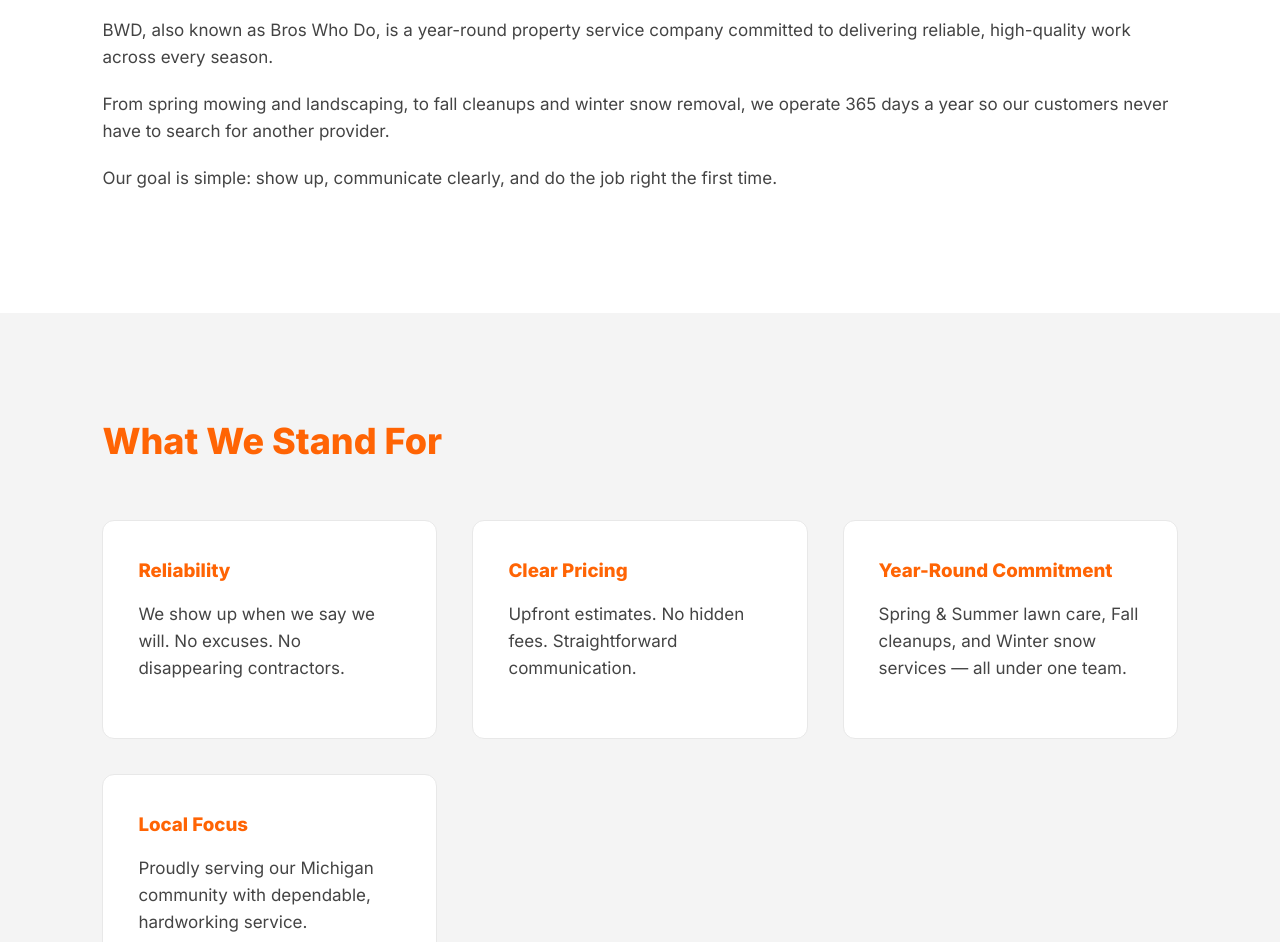
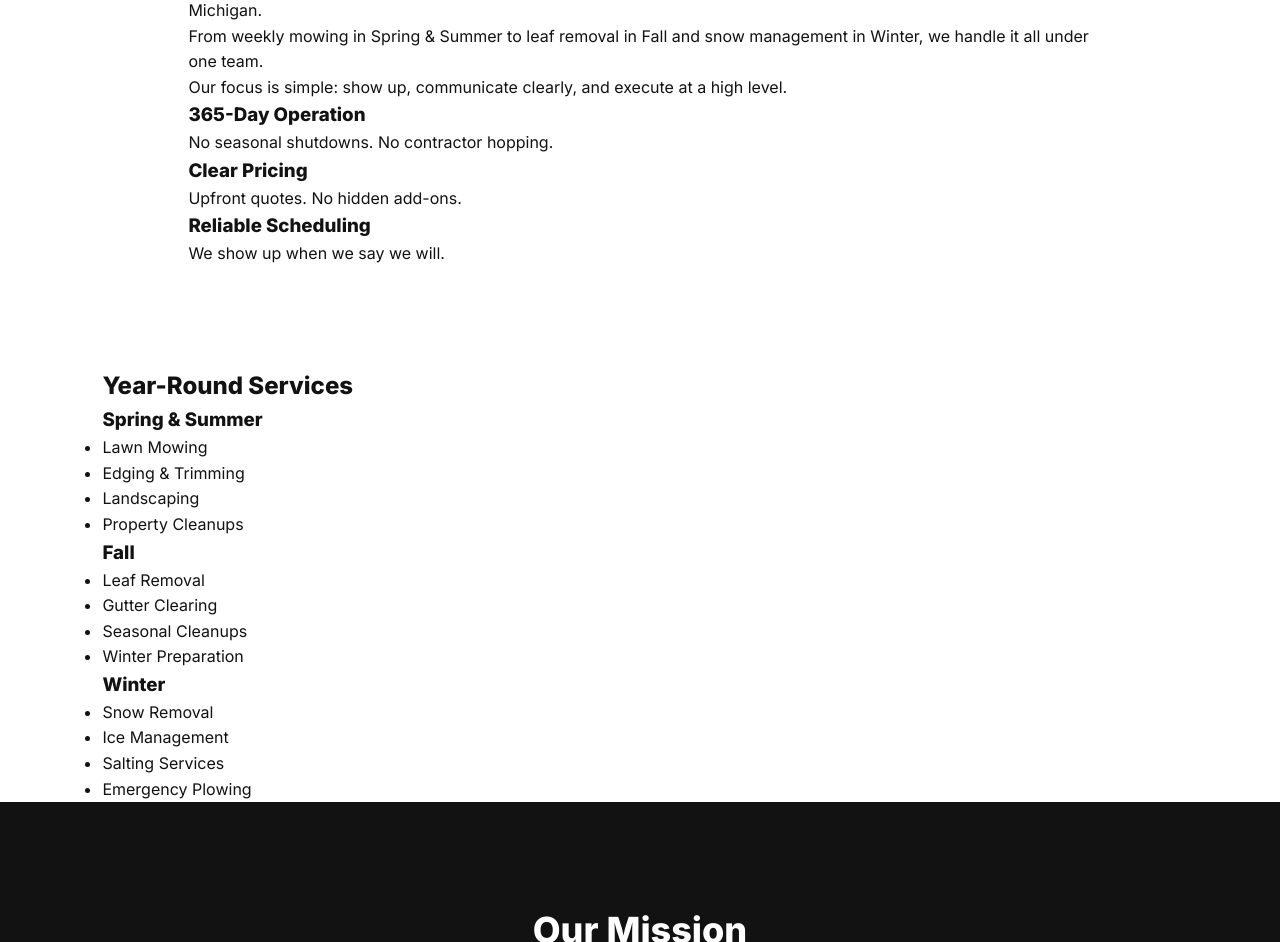
Before and after one commit to getbwd/getbwd.github.io, a plain HTML site: page about/index.html in a window 1280 px wide. Shown: the part 749-1691 px from the top of the page. Drawn offline with Linux system fonts and the light colour scheme.

Commit message:
Update index.html

```diff
--- a/about/index.html
+++ b/about/index.html
@@ -134,67 +134,103 @@
     </div>
 </header>
 
+<!-- HERO -->
 <section class="about-hero">
-    <h1>About <span style="color: var(--orange);">BWD</span></h1>
-    <p>Built for Michigan weather. Built on reliability. Built to operate 365 days a year.</p>
-</section>
-
-<section class="about-section">
-    <div class="about-wrapper">
-        <h2>Who We Are</h2>
-
+    <div class="container about-hero-inner">
+        <h1>Built for Michigan. Built to Last.</h1>
         <p>
-            BWD, also known as Bros Who Do, is a year-round property service company
-            committed to delivering reliable, high-quality work across every season.
-        </p>
-
-        <p>
-            From spring mowing and landscaping, to fall cleanups and winter snow removal,
-            we operate 365 days a year so our customers never have to search for another provider.
-        </p>
-
-        <p>
-            Our goal is simple: show up, communicate clearly, and do the job right the first time.
+            BWD delivers professional property services across Spring, Fall, and Winter —
+            so you never need to hire multiple contractors again.
         </p>
     </div>
 </section>
 
-<section class="values-section">
-    <div class="about-wrapper">
-        <h2>What We Stand For</h2>
+<!-- WHO WE ARE -->
+<section class="about-section">
+    <div class="container about-grid">
+        <div class="about-text">
+            <h2>Who We Are</h2>
+            <p>
+                BWD, also known as Bros Who Do, is a year-round property service company
+                operating 365 days a year across Michigan.
+            </p>
+            <p>
+                From weekly mowing in Spring & Summer to leaf removal in Fall and
+                snow management in Winter, we handle it all under one team.
+            </p>
+            <p>
+                Our focus is simple: show up, communicate clearly, and execute at a high level.
+            </p>
+        </div>
 
-        <div class="values-grid">
+        <div class="about-highlight">
+            <div class="highlight-card">
+                <h3>365-Day Operation</h3>
+                <p>No seasonal shutdowns. No contractor hopping.</p>
+            </div>
+            <div class="highlight-card">
+                <h3>Clear Pricing</h3>
+                <p>Upfront quotes. No hidden add-ons.</p>
+            </div>
+            <div class="highlight-card">
+                <h3>Reliable Scheduling</h3>
+                <p>We show up when we say we will.</p>
+            </div>
+        </div>
+    </div>
+</section>
 
-            <div class="value-card">
-                <h3>Reliability</h3>
-                <p>We show up when we say we will. No excuses. No disappearing contractors.</p>
+<!-- SERVICES OVERVIEW -->
+<section class="season-section">
+    <div class="container">
+        <h2>Year-Round Services</h2>
+
+        <div class="season-grid">
+
+            <div class="season-card">
+                <h3>Spring & Summer</h3>
+                <ul>
+                    <li>Lawn Mowing</li>
+                    <li>Edging & Trimming</li>
+                    <li>Landscaping</li>
+                    <li>Property Cleanups</li>
+                </ul>
             </div>
 
-            <div class="value-card">
-                <h3>Clear Pricing</h3>
-                <p>Upfront estimates. No hidden fees. Straightforward communication.</p>
+            <div class="season-card">
+                <h3>Fall</h3>
+                <ul>
+                    <li>Leaf Removal</li>
+                    <li>Gutter Clearing</li>
+                    <li>Seasonal Cleanups</li>
+                    <li>Winter Preparation</li>
+                </ul>
             </div>
 
-            <div class="value-card">
-                <h3>Year-Round Commitment</h3>
-                <p>Spring & Summer lawn care, Fall cleanups, and Winter snow services — all under one team.</p>
-            </div>
-
-            <div class="value-card">
-                <h3>Local Focus</h3>
-                <p>Proudly serving our Michigan community with dependable, hardworking service.</p>
+            <div class="season-card">
+                <h3>Winter</h3>
+                <ul>
+                    <li>Snow Removal</li>
+                    <li>Ice Management</li>
+                    <li>Salting Services</li>
+                    <li>Emergency Plowing</li>
+                </ul>
             </div>
 
         </div>
     </div>
 </section>
 
+<!-- MISSION -->
 <section class="mission-section">
-    <h2>Our Mission</h2>
-    <p>
-        To become Michigan’s most trusted year-round property service provider by delivering
-        consistent quality, honest communication, and dependable service in every season.
-    </p>
+    <div class="container">
+        <h2>Our Mission</h2>
+        <p>
+            To become Michigan’s most trusted year-round property service provider
+            by delivering consistent quality, strong communication,
+            and dependable service in every season.
+        </p>
+    </div>
 </section>
 
 <footer>
```
